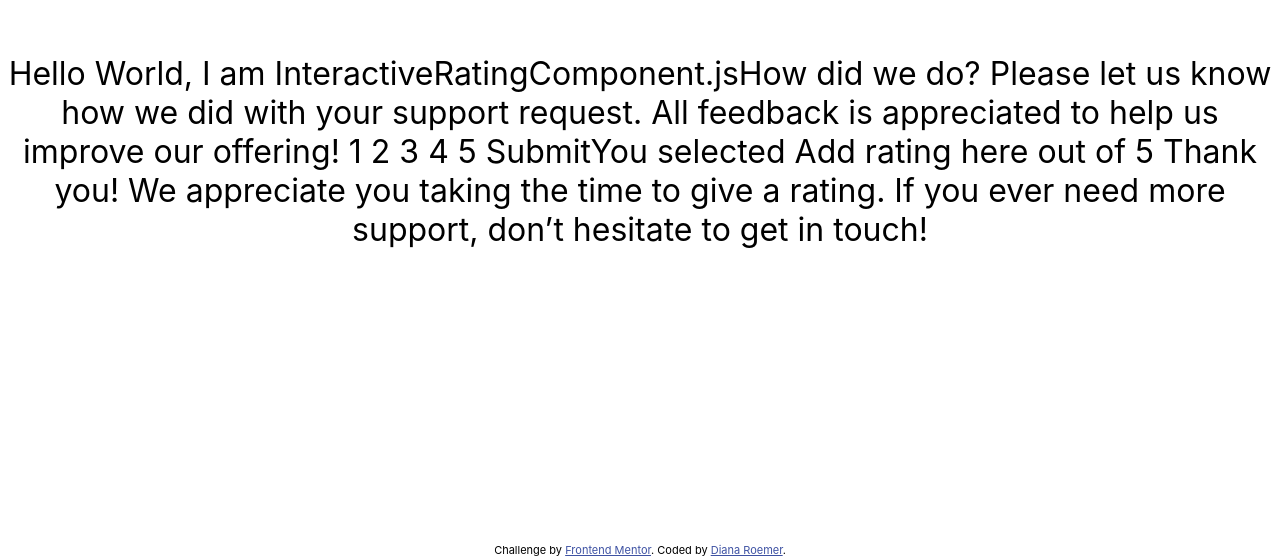
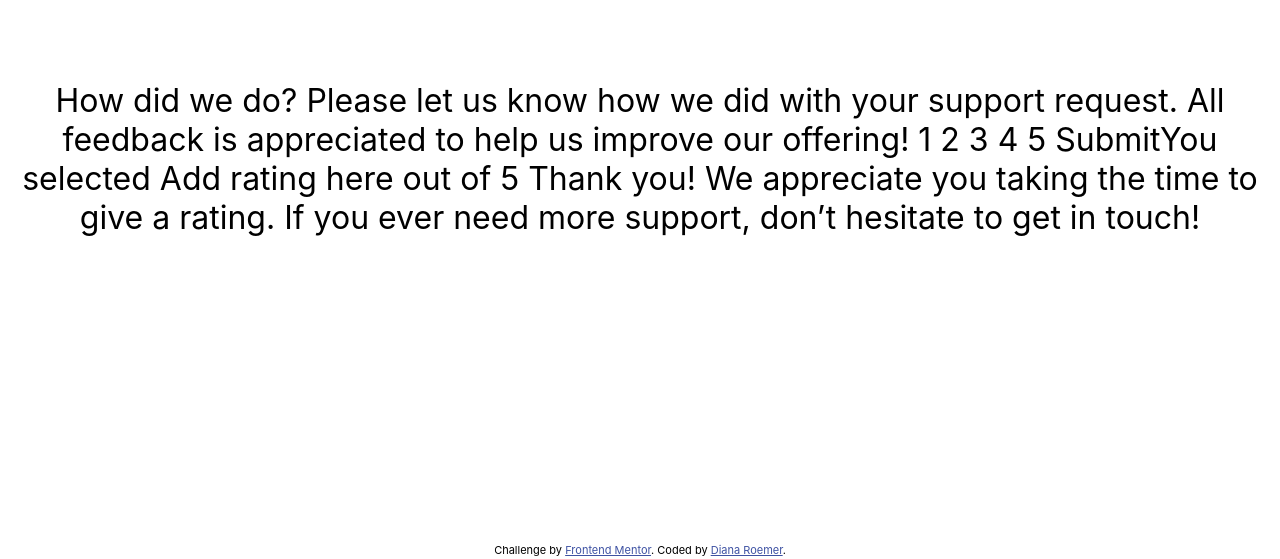
Before and after one commit to dianaroemer/Interactive-Rating-Component, a React (Create React App) app: page / in a window 1280 px wide. Shown: the part 241-800 px from the top of the page. Built offline with nearby package versions, Linux system fonts and the light colour scheme.

Commit message:
Move grid content centering to appropriate component, InteractiveRatingComponent.js

```diff
--- a/src/App.js
+++ b/src/App.js
@@ -23,8 +23,7 @@ function App() {
 
       <div id='page-container'>
         <div id='content-wrap'>
-        <h1 class="sr-only">Interactive Rating Component</h1>
-
+          <h1 class="sr-only">Interactive Rating Component</h1>
 
           <InteractiveRatingComponent/>
         </div>
--- a/src/App.scss
+++ b/src/App.scss
@@ -17,20 +17,23 @@
   position: relative;
   width: 100vw;
   height: 100vh;
+  // max-height: 100%;
   max-width: 100%;
 
-  display: grid;
-  place-content: center;
+  // display: grid;
+  // place-content: center;
 }
 
 #content-wrap {
   // display: grid;
   // place-content: center;
   // height: 100vh;
-  padding-bottom: 1rem;
+  // max-height: 100%;
+  // padding-bottom: 1rem;
 }
 
 .attribution {
+  // padding-top: 1rem;
   position: absolute;
   bottom: 0px;
   width: 100%;
--- a/src/Components/InteractiveRatingComponent.js
+++ b/src/Components/InteractiveRatingComponent.js
@@ -3,10 +3,10 @@ import '../Styles/InteractiveRatingComponentStyle.scss';
 
 function InteractiveRatingComponent(props) {
 
+
+
     return(
         <div className='doop'>
-            Hello World, I am InteractiveRatingComponent.js
-
             {/* <!-- Rating state start --> */}
 
             How did we do?
--- a/src/Styles/InteractiveRatingComponentStyle.scss
+++ b/src/Styles/InteractiveRatingComponentStyle.scss
@@ -1,3 +1,9 @@
 .doop {
     font-size: xx-large;
+    display: grid;
+    place-content: center;
+    height: 100vh;
+    max-height: 100%;
+    // overflow: none;
+    padding-bottom: 0;
 }
--- a/src/index.css
+++ b/src/index.css
@@ -8,6 +8,7 @@ html, body > #root {
 
 body {
   margin: 0;
+  padding: 0;
   font-family: -apple-system, BlinkMacSystemFont, 'Segoe UI', 'Roboto', 'Oxygen',
     'Ubuntu', 'Cantarell', 'Fira Sans', 'Droid Sans', 'Helvetica Neue',
     sans-serif;
```
